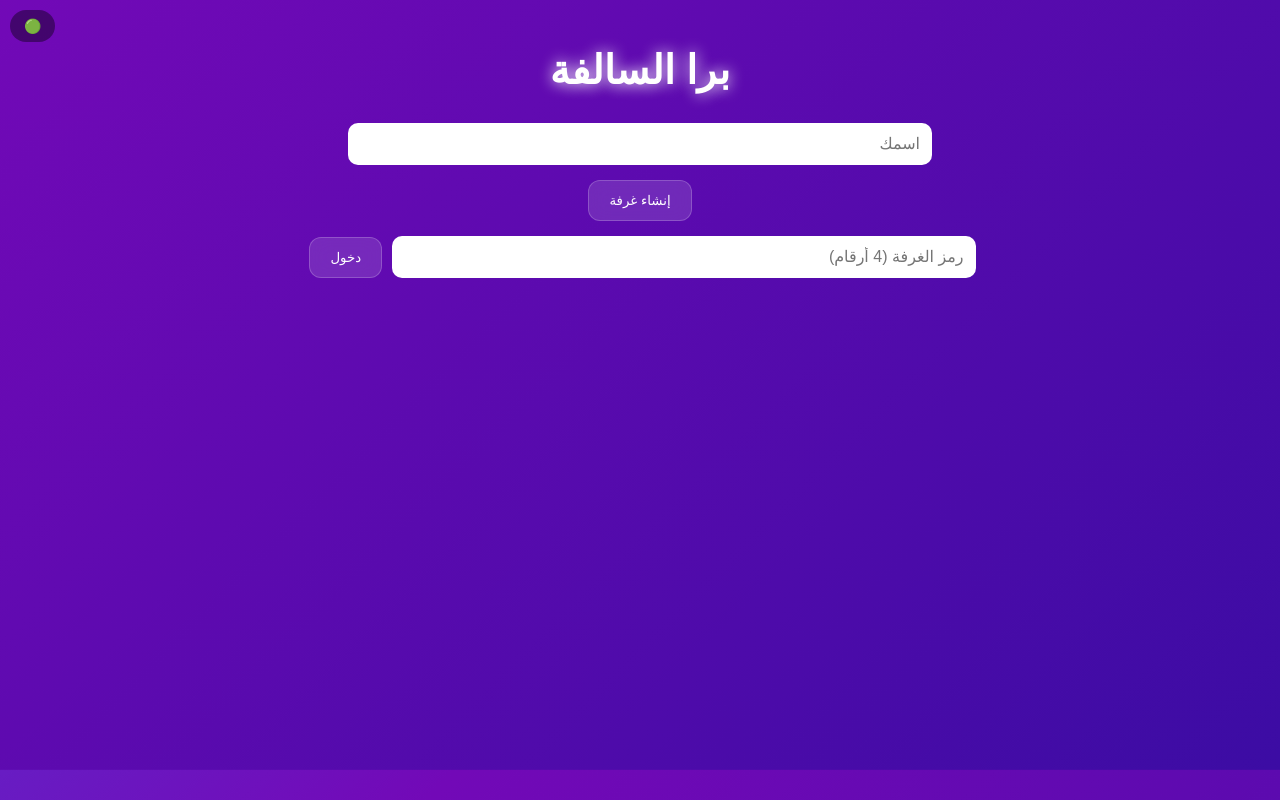
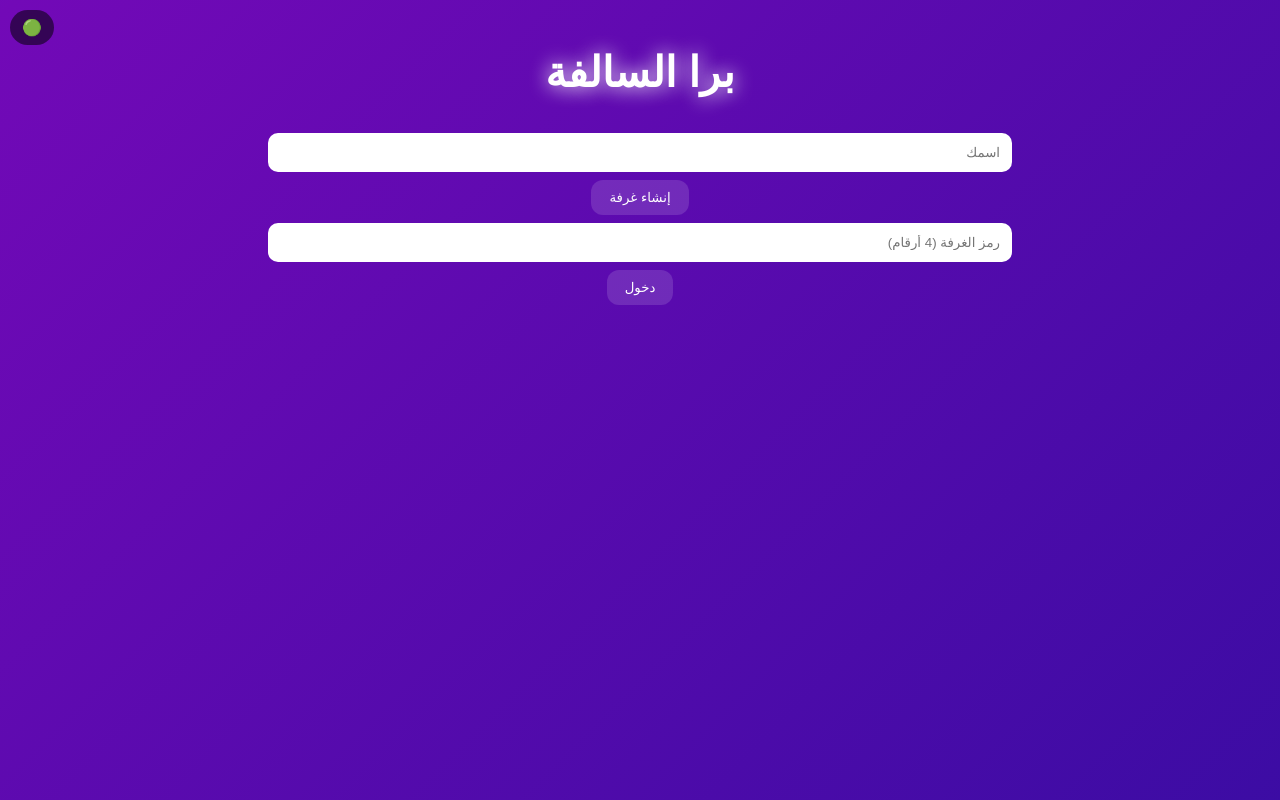
Before and after one commit to aadelahmad64-ops/bra-alsalfa, a plain HTML site: page index.html in a window 1280 px wide. Drawn offline with Linux system fonts and the light colour scheme; no server answers.

Commit message:
Update style.css

```diff
--- a/style.css
+++ b/style.css
@@ -13,68 +13,20 @@ color:white;
 100%{background-position:0% 50%;}
 }
 
-.container{
-max-width:700px;
-margin:auto;
-padding:20px;
-text-align:center;
+.container{max-width:800px;margin:auto;padding:20px;text-align:center;}
+.logo{font-size:42px;text-shadow:0 0 20px #fff;}
+input,textarea{
+width:90%;padding:12px;margin:8px 0;border-radius:10px;border:none;
 }
-
-.logo{
-font-size:40px;
-margin-bottom:20px;
-text-shadow:0 0 15px #fff;
+button{
+padding:10px 18px;border:none;border-radius:12px;
+background:#ffffff22;color:white;cursor:pointer;
 }
-
-input{
-padding:12px;
-border-radius:10px;
-border:none;
-width:80%;
-margin:10px 0;
-font-size:16px;
+.hidden{display:none;}
+.playerCard{
+background:#ffffff11;margin:6px;padding:10px;border-radius:10px;
+display:flex;justify-content:space-between;
 }
-
-button{
-padding:12px 20px;
-border:none;
-border-radius:12px;
-cursor:pointer;
-background:#ffffff22;
-color:white;
-backdrop-filter:blur(10px);
-border:1px solid #ffffff33;
-margin:5px;
-transition:0.3s;
+.connection{
+position:fixed;top:10px;left:10px;background:#0008;padding:8px 12px;border-radius:20px;
 }
-
-button:hover{
-background:#ffffff55;
-}
-
-.hidden{display:none;}
-
-#playersList{
-margin-top:20px;
-}
-
-.playerCard{
-background:#ffffff11;
-padding:10px;
-margin:8px 0;
-border-radius:12px;
-display:flex;
-justify-content:space-between;
-align-items:center;
-backdrop-filter:blur(8px);
-}
-
-.connection{
-position:fixed;
-top:10px;
-left:10px;
-background:#00000066;
-padding:8px 14px;
-border-radius:20px;
-font-size:14px;
-}
```
